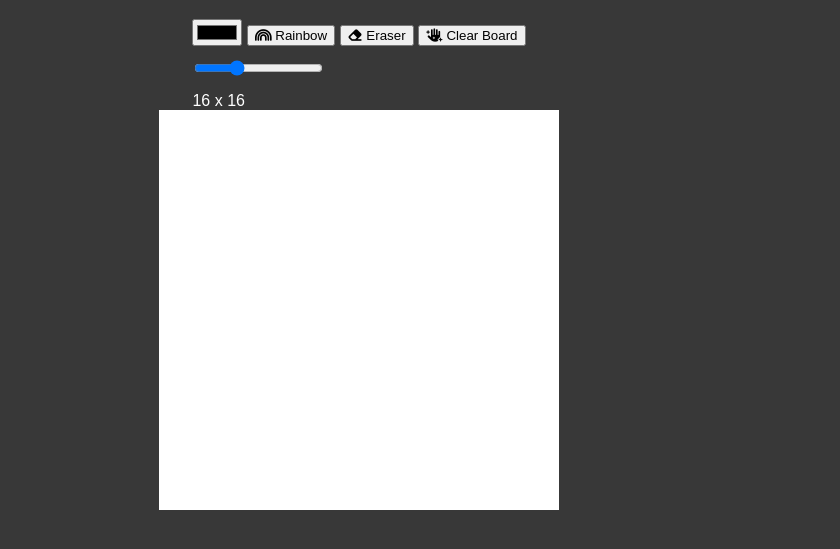
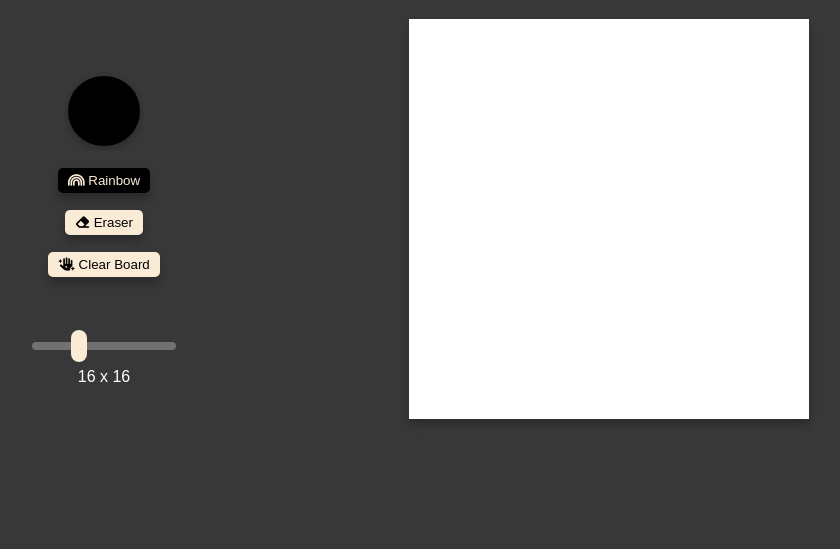
Before and after one commit to brendhatasca/etch-a-sketch, a plain HTML site: page index.html in a window 1280 px wide. Shown: the part 61-610 px from the top of the page, without its empty margins (281-1121 px from the left). Drawn offline with Linux system fonts and the light colour scheme.

Commit message:
Added styles for slider and buttons

```diff
--- a/style.css
+++ b/style.css
@@ -6,6 +6,7 @@
 body {
     font-family: Poppins, sans-serif;
     background-color: rgb(56, 56, 56);
+    margin-bottom: 100px;
 }
 
 header {
@@ -15,8 +16,11 @@ header {
 
 main {
     display: flex;
-    flex-direction: column;
-    justify-content: center;
+    align-items: center;
+    justify-content: flex-start;
+    gap: 10px;
+    margin: 0 auto;
+    max-width: 1100px;
 }
 
 /* Grid styles */
@@ -26,10 +30,9 @@ main {
     display: grid;
     width: 400px;
     height: 400px;
-    margin-left: auto;
-    margin-right: auto;
+    margin-right: 100px;
     margin-bottom: 20px;
-
+    box-shadow: rgba(0, 0, 0, 0.24) 0px 6px 8px;
 }
 
 .grid-item {
@@ -41,19 +44,91 @@ main {
 .settings {
     margin-left: auto;
     margin-right: auto;
+    display: flex;
+    flex-direction: column;
+    align-items: center;
+    justify-content: center;
+    gap: 17px;
+    width: 200px;
 }
+
+button,
+input {
+    cursor: pointer;
+}
+
+button {
+    font-family: Poppins, sans-serif;
+    background-color: antiquewhite;
+    border: none;
+    border-radius: 5px;
+    padding: 5px 10px;
+    box-shadow: rgba(0, 0, 0, 0.24) 0px 6px 8px;
+}
+
+button:hover {
+    background-color: black;
+    color: antiquewhite;
+}
+
+button.active {
+    background-color: black;
+    color: antiquewhite;
+}
+
+/* Color Picker Styles */
+
+input[type='color']{
+    appearance: none;
+    width: 80px;
+    height: 80px;
+    background-color: transparent;
+    border: none;
+}
+
+input[type='color']::-webkit-color-swatch {
+    border: none;
+    border-radius: 50px;
+    box-shadow: rgba(0, 0, 0, 0.24) 0px 3px 8px;
+  }
 
 /* Slider styles*/
 
-.slide-container {
-    margin-left: auto;
-    margin-right: auto;
+#slide-container {
+    display: flex;
+    flex-direction: column;
+    align-items: center;
+    justify-content: center;
+    gap: -5px;
+    margin-top: 30px;
 }
 
 .slider {
     height: 40px;
 }
 
+input[type='range'] {
+    appearance: none;
+    background: transparent;
+    cursor: pointer;
+    width: 9rem;
+}
+
+input[type="range"]::-webkit-slider-runnable-track {
+    background-color: rgb(113, 113, 113);
+    height: 0.5rem;
+    border-radius: 10px;
+}
+
+input[type="range"]::-webkit-slider-thumb {
+    appearance: none;
+    background-color: antiquewhite;
+    margin-top: -12px;
+    border-radius: 20px;
+    height: 2rem;
+    width: 1rem;
+}
+
 #grid-size-display {
     color: white;
 }
```
